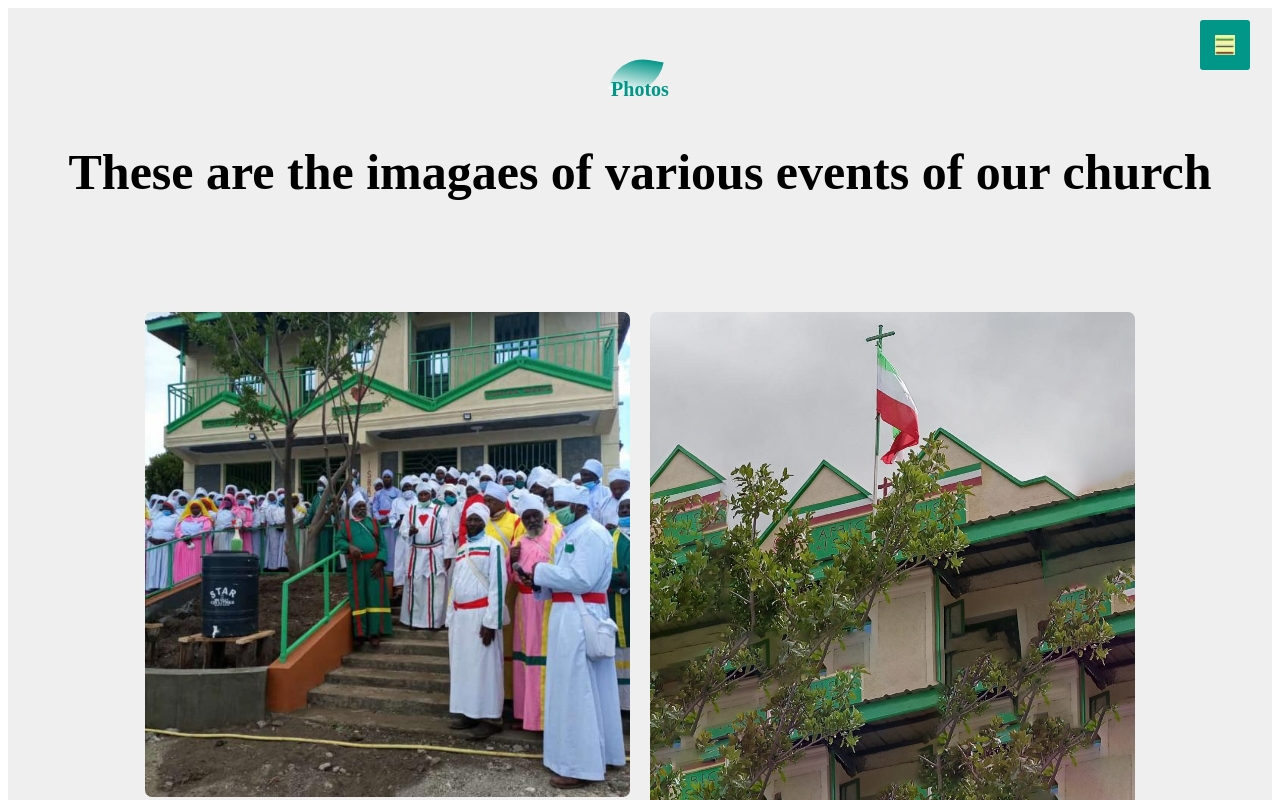
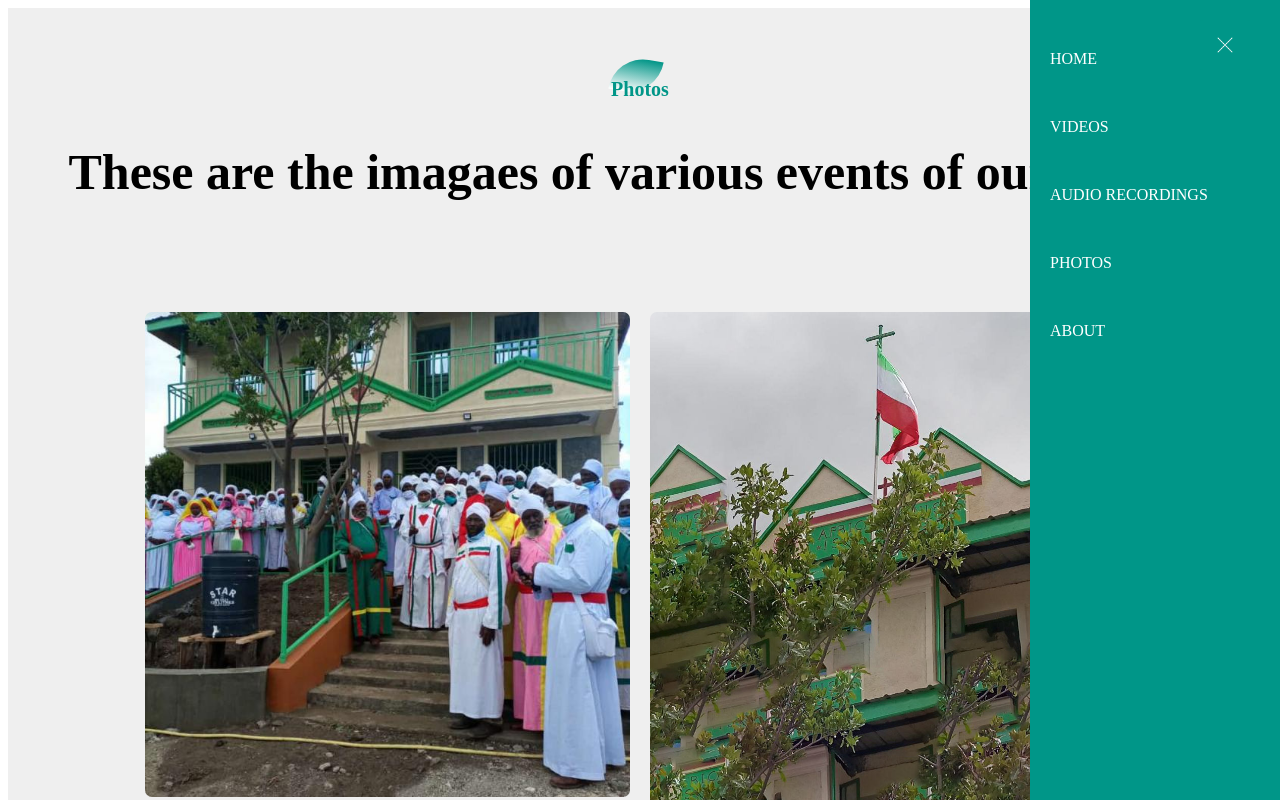
Before and after one commit to HK-MBURU/another-website, a plain HTML site: page pictures.html in a window 1280 px wide. Both pictures are taken after a click on the element 1225 px from the left and 45 px from the top of the page. Shown: the top 800 px of the page. Drawn offline with Linux system fonts and the light colour scheme.

Commit message:
third commit

```diff
--- a/pictures.html
+++ b/pictures.html
@@ -68,6 +68,25 @@
         </div>
 
     </section>
+    <script>
+        var menuBtn=document.getElementById("menuBtn");
+        var sideNav=document.getElementById("sideNav");
+        var menu=document.getElementById("menu");
+
+        sideNav.style.right="-250px";
+
+        menuBtn.onclick=function(){
+            if(sideNav.style.right=="-250px"){
+                sideNav.style.right="0";
+                menu.src="images/close.png";
+            }
+            else{
+                sideNav.style.right="-250px";
+                menu.src="images/menu.png";
+            }
+
+        }
+    </script>
 
 </body>
 </html>
```
